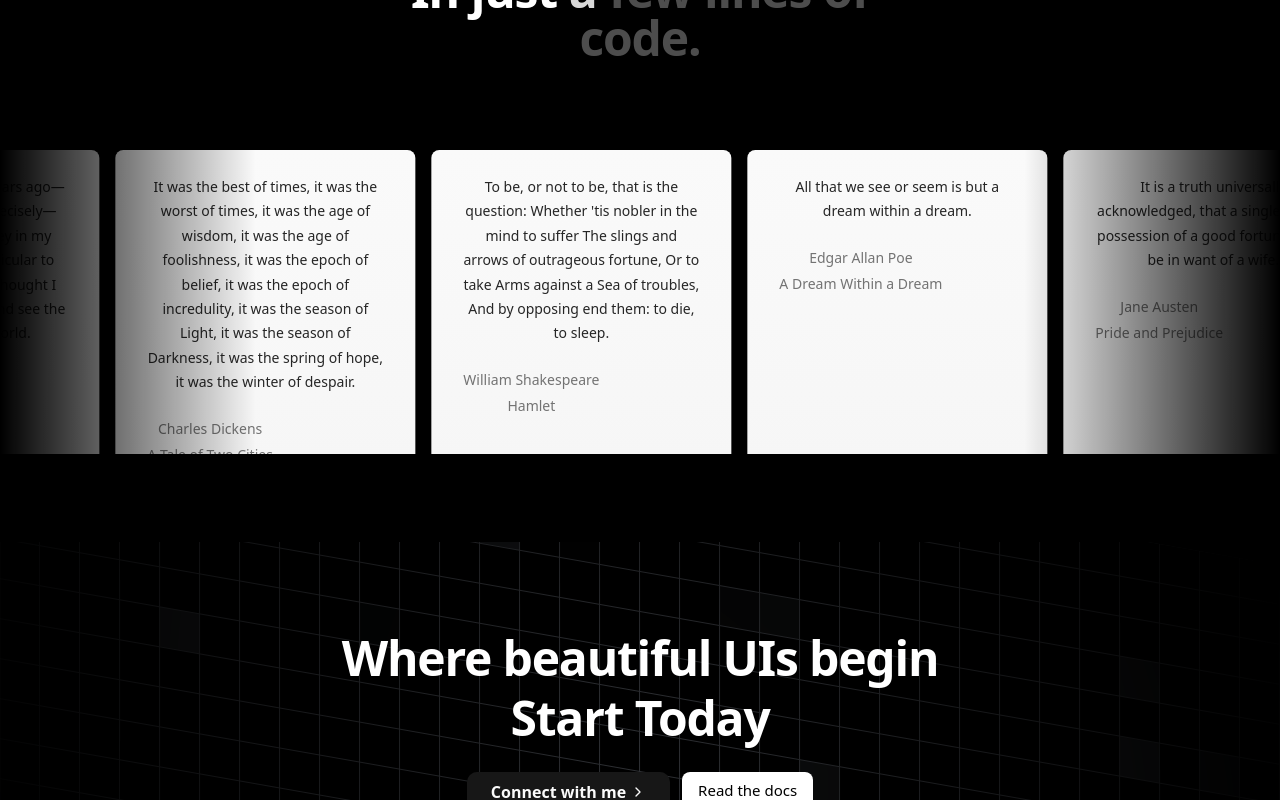
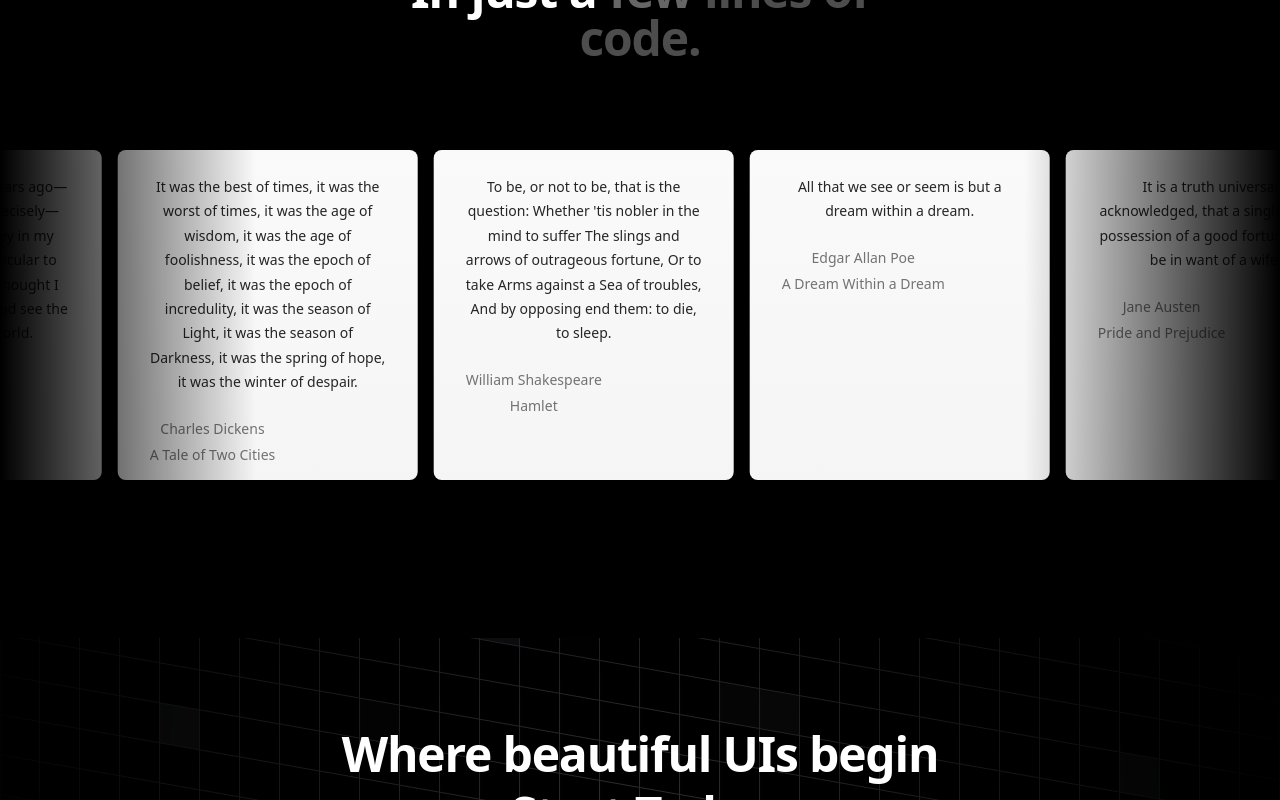
Before and after one commit to Deeppanchal2108/AceUI, a Next.js app: page / in a window 1280 px wide. Shown: the part 1260-2060 px from the top of the page. Built offline with nearby package versions, Linux system fonts and the light colour scheme.

Commit message:
need to commit

```diff
--- a/app/(docs)/components/[[...slug]]/page.tsx
+++ b/app/(docs)/components/[[...slug]]/page.tsx
@@ -32,7 +32,7 @@
     <div className="relative min-h-screen w-full text-white ">
       <div className="flex flex-row w-full h-screen">
         <div className="flex-1 overflow-y-auto">
-          <div className="relative z-10 max-w-3xl mx-auto py-5 px-4 sm:px-6 lg:px-8">
+          <div className="relative z-10 w-full py-5 px-4 sm:px-6 lg:px-8">
             <div className="mt-3 mb-6 sm:mb-8">
               <Breadcrumbs componentName={doc.title} />
             </div>
--- a/components/sections/scroll-section.tsx
+++ b/components/sections/scroll-section.tsx
@@ -36,7 +36,7 @@
 
 export function InfiniteMovingCardsDemo() {
   return (
-    <div className="h-[20rem] rounded-md flex flex-col antialiased  items-center justify-center relative z mb-2">
+    <div className="h-[24rem] pb-6 rounded-md flex flex-col antialiased items-center justify-center relative z mb-10">
       <InfiniteMovingCards
         items={testimonials}
         direction="right"
@@ -67,7 +67,7 @@
         In just a few lines of code.
       </TextReveal>
 
-      <InfiniteMovingCardsDemo/>
+      <InfiniteMovingCardsDemo />
 
     </div>
   )
--- a/components/ui/infinite-moving-cards.tsx
+++ b/components/ui/infinite-moving-cards.tsx
@@ -116,7 +116,7 @@
       >
         {items.map((item, idx) => (
           <li
-            className="relative w-[300px] h-[400px] rounded-md max-w-full shrink-0 bg-[linear-gradient(180deg,#fafafa,#f5f5f5)] px-8 py-6 md:w-[300px]  "
+            className="relative w-[300px] h-[330px] rounded-md max-w-full shrink-0 bg-[linear-gradient(180deg,#fafafa,#f5f5f5)] px-8 py-6 md:w-[300px]  "
             key={item.name}
           >
             <blockquote>
```
Also changed, not shown: components/copy-code.tsx (line endings or trailing spaces).
